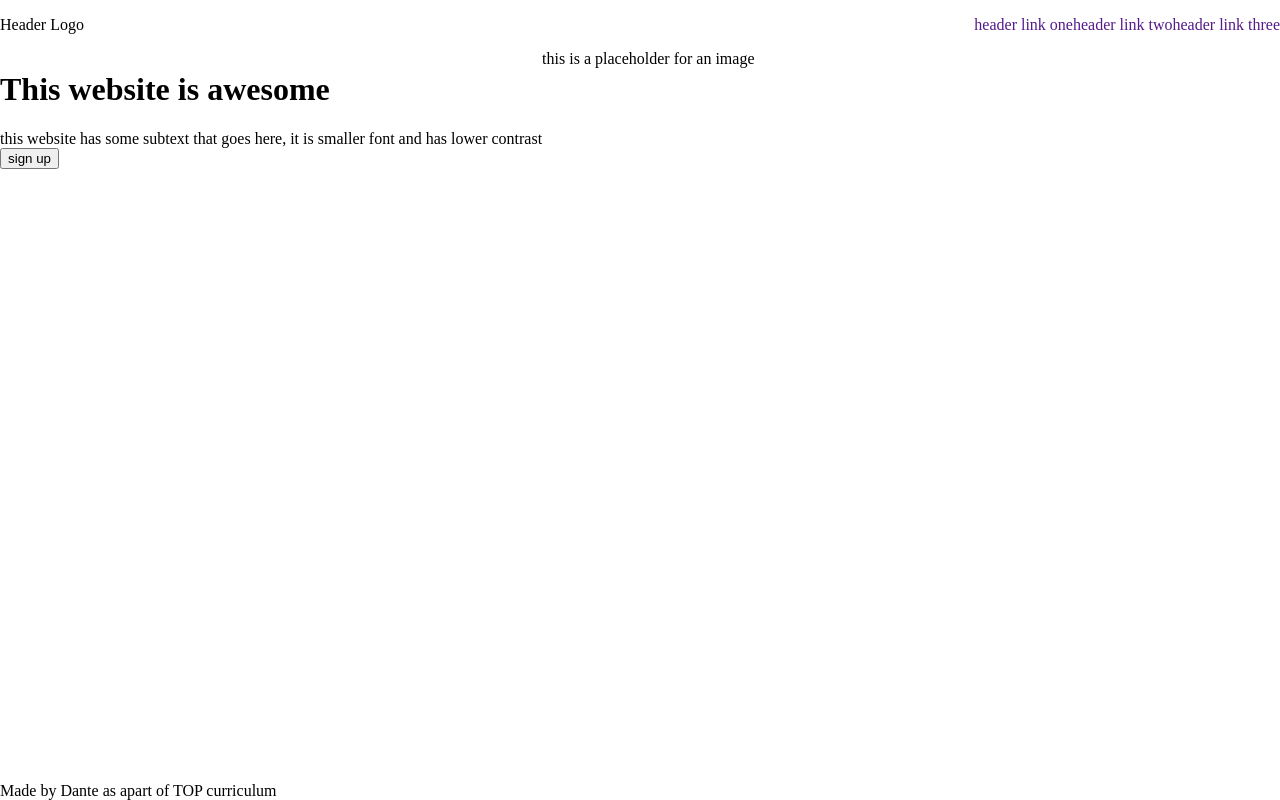
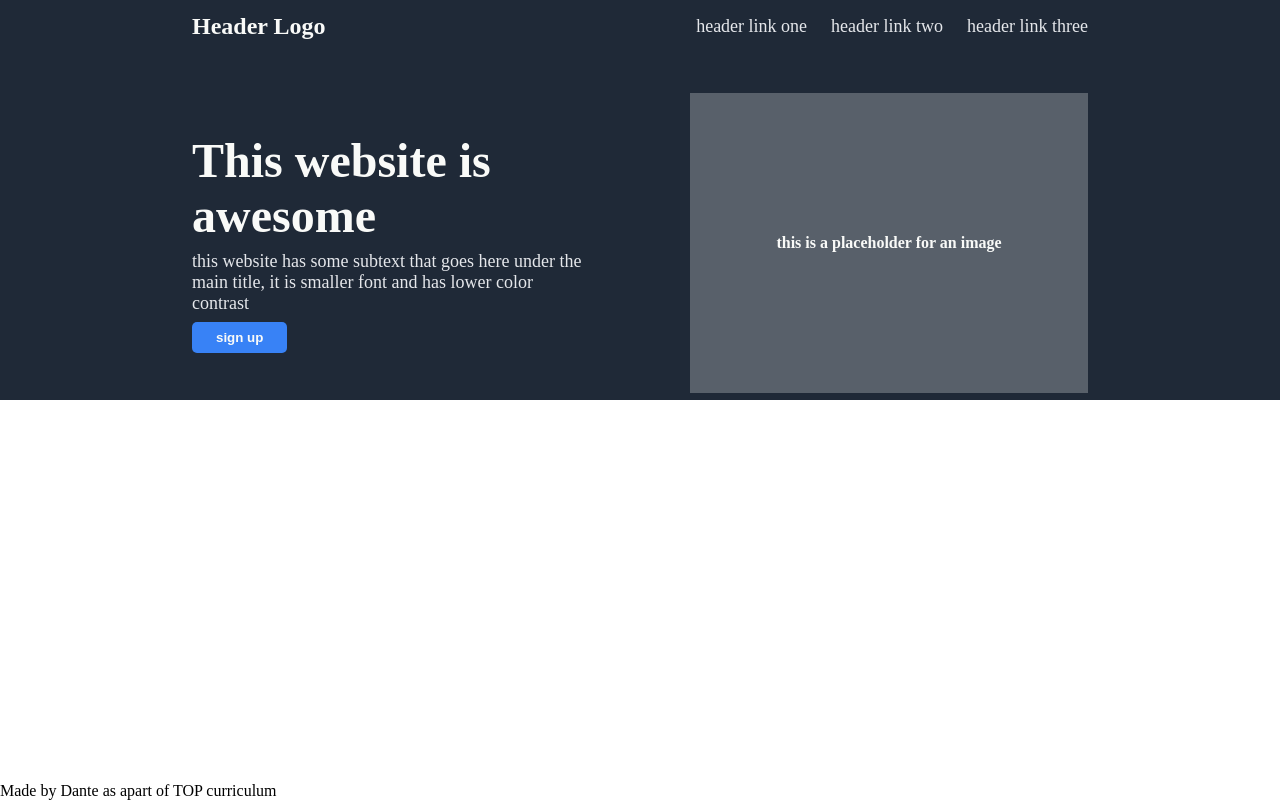
Before and after one commit to D-JSimpson/Landing-Page, a plain HTML site: page index.html in a window 1280 px wide. Drawn offline with Linux system fonts and the light colour scheme.

Commit message:
Completely style the header as demonstrated by the example image

```diff
--- a/index.html
+++ b/index.html
@@ -11,7 +11,7 @@
 
     <div class="header">
         <div class="header-nav">
-            <p>Header Logo</p>
+            <p id="header-logo">Header Logo</p>
 
             <ul class="header-links">
                 <li><a href="">header link one</a></li>
@@ -23,11 +23,11 @@
         <div class="header-content">
             <div class="header-container">
                 <h1>This website is awesome</h1>
-                <p>this website has some subtext that goes here, it is smaller font and has lower contrast</p>
+                <p id="secondary-text" style="margin-bottom: 8px;">this website has some subtext that goes here under the main title, it is smaller font and has lower color contrast</p>
                 <button>sign up</button>
             </div>
 
-            <p>this is a placeholder for an image</p>
+            <p id="image">this is a placeholder for an image</p>
 
         </div>
 
--- a/style.css
+++ b/style.css
@@ -8,6 +8,7 @@ body{
 ul{
     display: flex;
     list-style-type: none;
+    gap: 24px;
 }
 
 p{
@@ -18,13 +19,54 @@ a{
     text-decoration: none;
 }
 
-.footer{
-    margin-top: auto;
+h1{
+    font-size: 48px;
+    font-weight: 900;
+    color: #f9faf8;
+    margin:0px;
+    margin-bottom: 8px;
+}
+
+button{
+    background-color: #3882f6;
+    border:0px;
+    border-radius: 5px;
+    color: #f9faf8;
+    padding:8px 24px 8px 24px;
+    font-weight: 900;
+}
+
+#secondary-text,
+a{
+    font-size: 18px;
+    color: #E5E7EB
+}
+
+#header-logo{
+font-size: 24px;
+color: #f9faf8;
+font-weight: 700;
+}
+
+#image{
+width: 50%;
+max-height: 600px;
+line-height: 300px;
+text-align: center;
+background-color: rgba(255, 255, 255, 0.253);
+color:#f9faf8;
+font-weight: 900;
+margin-left: 100px;
 }
 
 .header{
     display: flex;
     flex-direction: column;
+    background-color: #1F2937;
+    padding-left: 15vw;
+    padding-right: 15vw;
+    height: 40vh;
+    padding-bottom: 80px;
 }
 
 .header-nav{
@@ -35,6 +77,18 @@ a{
 .header-links{
     margin-left: auto;
 }
+
 .header-content{
     display: flex;
+    align-items: center;
+    height: 40vh;
+    margin-top: 40px;
 }
+
+.header-container{
+    width: 50%;
+}
+
+.footer{
+    margin-top: auto;
+}
```
